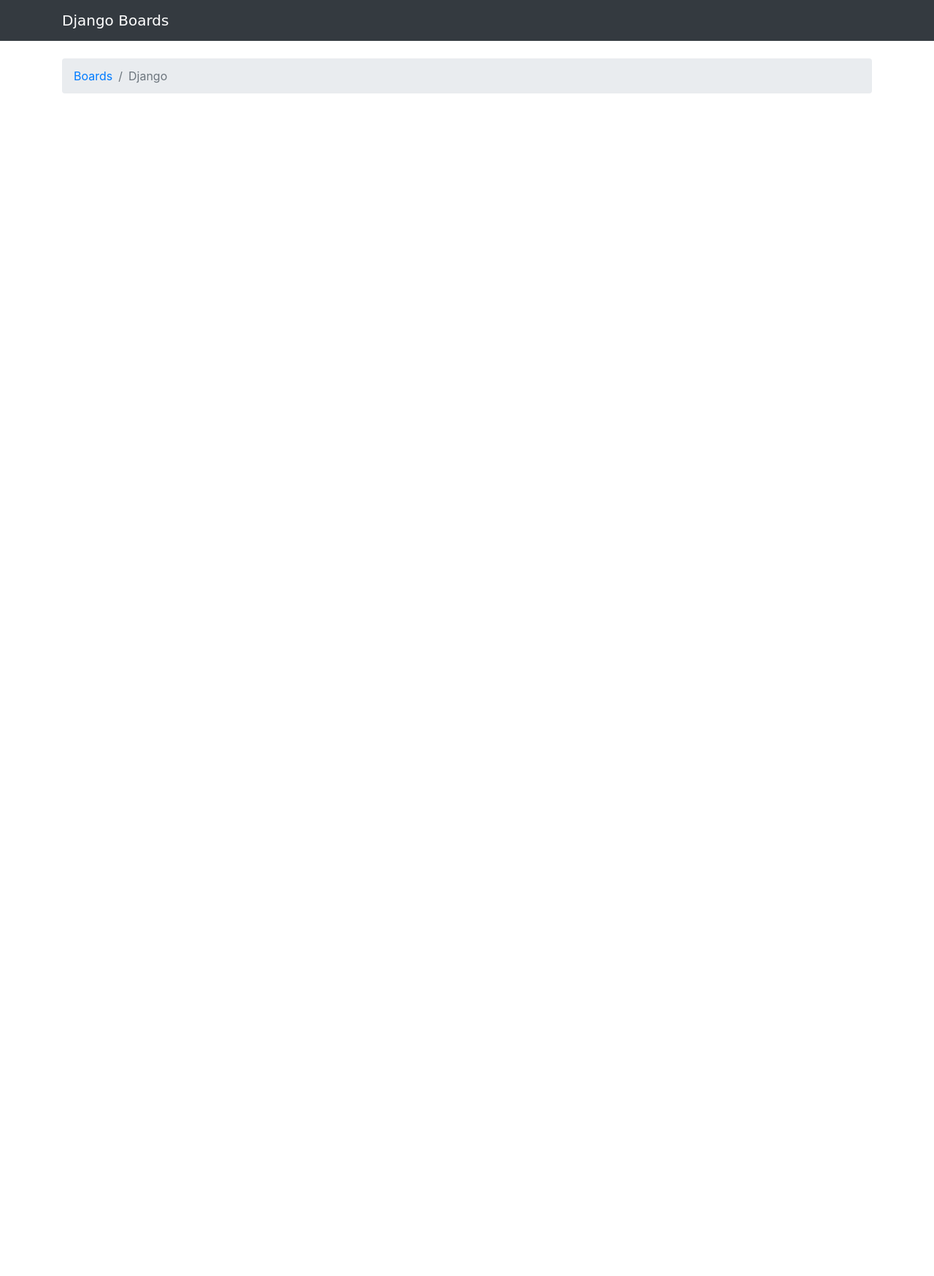
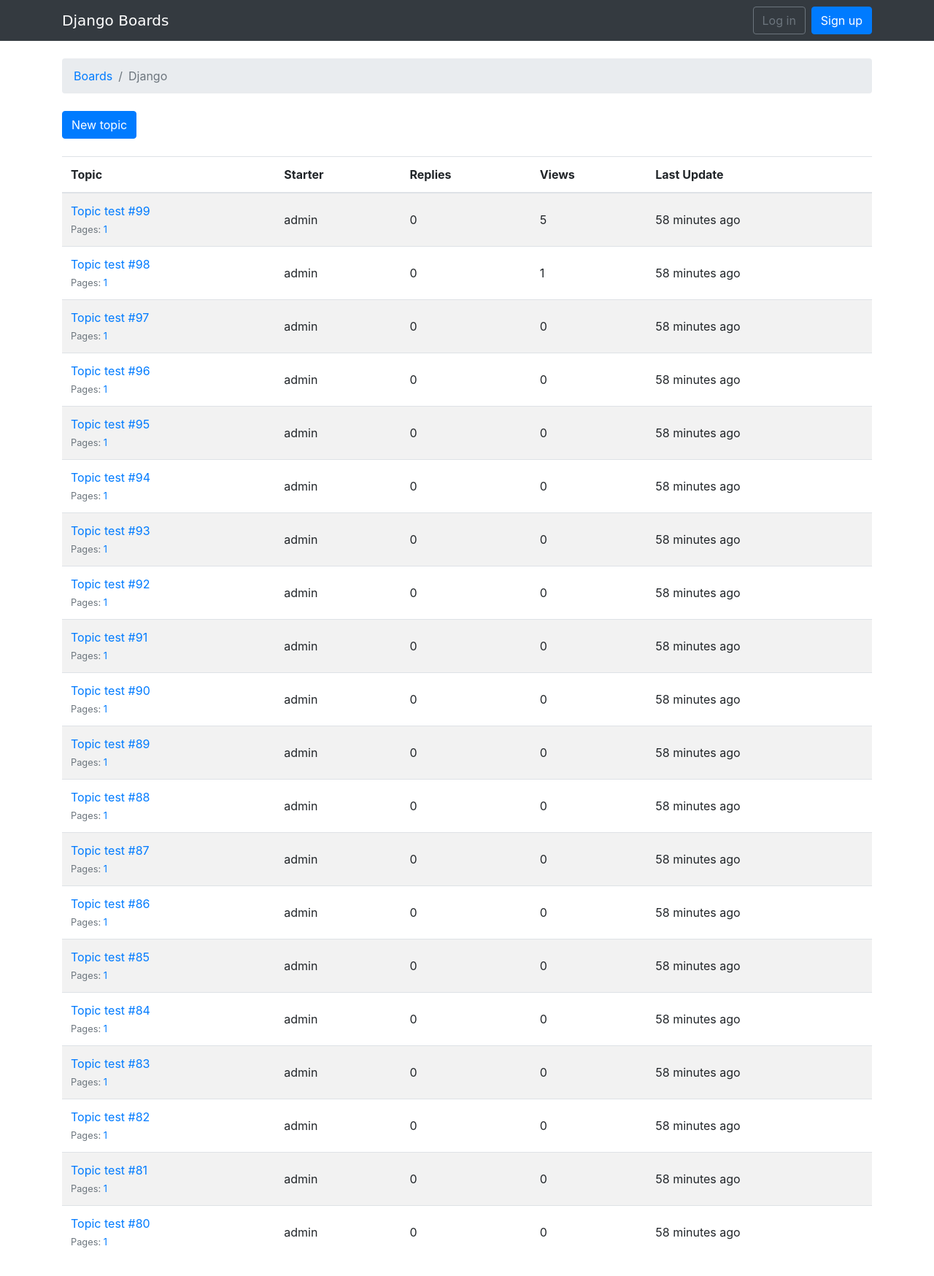
Before and after one commit to zhaoxinjie/myproject, a Django app: page /boards/1/ in a window 1280 px wide. Shown: the whole page at 73% size. Before the commit the page ends 128 px from the top, so only its background shows below. Run offline with Django 3.2, Linux system fonts and the light colour scheme; data comes from the database, SQL or seed files in the repository; both versions use the stored data as it was after the commit; some libraries are stand-ins or nearby versions; some web fonts are replaced.

Commit message:
25修改，除了部署

```diff
--- a/boards/views.py
+++ b/boards/views.py
@@ -1,16 +1,133 @@
-from django.shortcuts import render
-from django.http import Http404
-from .models import Board
+#!/usr/bin/env python
+# encoding: utf-8
+"""
+@version: 1.0
+@author: zhao
+@contact: zhaoxinjie2016@gmail.com
+@software:
+@file: views.py
+@time: 2018/6/25
+"""
+from django.db.models import Count
+from django.contrib.auth.decorators import login_required
+from django.shortcuts import get_object_or_404, redirect, render
+from django.views.generic import UpdateView, ListView
+from django.utils import timezone
+from django.utils.decorators import method_decorator
+from django.urls import reverse
+
+from .forms import NewTopicForm, PostForm
+from .models import Board, Post, Topic
 
 
-def home(request):
-    boards = Board.objects.all()
-    return render(request, 'home.html', {'boards': boards})
+class BoardListView(ListView):
+    model = Board
+    context_object_name = 'boards'
+    template_name = 'home.html'
 
 
-def board_topics(request, pk):
-    try:
-        board = Board.objects.get(pk=pk)
-    except Board.DoesNotExist:
-        raise Http404
-    return render(request, 'topics.html', {'board': board})
+class TopicListView(ListView):
+    model = Topic
+    context_object_name = 'topics'
+    template_name = 'topics.html'
+    paginate_by = 20
+
+    def get_context_data(self, **kwargs):
+        kwargs['board'] = self.board
+        return super().get_context_data(**kwargs)
+
+    def get_queryset(self):
+        self.board = get_object_or_404(Board, pk=self.kwargs.get('pk'))
+        queryset = self.board.topics.order_by('-last_updated').annotate(replies=Count('posts') - 1)
+        return queryset
+
+
+class PostListView(ListView):
+    model = Post
+    context_object_name = 'posts'
+    template_name = 'topic_posts.html'
+    paginate_by = 20
+
+    def get_context_data(self, **kwargs):
+
+        session_key = 'viewed_topic_{}'.format(self.topic.pk)  # <--这里
+        if not self.request.session.get(session_key, False):
+            self.topic.views += 1
+            self.topic.save()
+            self.request.session[session_key] = True           # <--直到这里
+
+        kwargs['topic'] = self.topic
+        return super().get_context_data(**kwargs)
+
+    def get_queryset(self):
+        self.topic = get_object_or_404(Topic, board__pk=self.kwargs.get('pk'), pk=self.kwargs.get('topic_pk'))
+        queryset = self.topic.posts.order_by('created_at')
+        return queryset
+
+
+@login_required
+def new_topic(request, pk):
+    board = get_object_or_404(Board, pk=pk)
+    if request.method == 'POST':
+        form = NewTopicForm(request.POST)
+        if form.is_valid():
+            topic = form.save(commit=False)
+            topic.board = board
+            topic.starter = request.user
+            topic.save()
+            Post.objects.create(
+                message=form.cleaned_data.get('message'),
+                topic=topic,
+                created_by=request.user
+            )
+            return redirect('topic_posts', pk=pk, topic_pk=topic.pk)
+    else:
+        form = NewTopicForm()
+    return render(request, 'new_topic.html', {'board': board, 'form': form})
+
+
+@login_required
+def reply_topic(request, pk, topic_pk):
+    topic = get_object_or_404(Topic, board__pk=pk, pk=topic_pk)
+    if request.method == 'POST':
+        form = PostForm(request.POST)
+        if form.is_valid():
+            post = form.save(commit=False)
+            post.topic = topic
+            post.created_by = request.user
+            post.save()
+
+            topic.last_updated = timezone.now()
+            topic.save()
+
+            topic_url = reverse('topic_posts', kwargs={'pk': pk, 'topic_pk': topic_pk})
+            topic_post_url = '{url}?page={page}#{id}'.format(
+                url=topic_url,
+                id=post.pk,
+                page=topic.get_page_count()
+            )
+
+            return redirect(topic_post_url)
+    else:
+        form = PostForm()
+    return render(request, 'reply_topic.html', {'topic': topic, 'form': form})
+
+
+@method_decorator(login_required, name='dispatch')
+class PostUpdateView(UpdateView):
+    model = Post
+    fields = ('message', )
+    template_name = 'edit_post.html'
+    pk_url_kwarg = 'post_pk'
+    context_object_name = 'post'
+
+    def get_queryset(self):
+        queryset = super().get_queryset()
+        return queryset.filter(created_by=self.request.user)
+
+    def form_valid(self, form):
+        post = form.save(commit=False)
+        post.updated_by = self.request.user
+        post.updated_at = timezone.now()
+        post.save()
+        return redirect('topic_posts', pk=post.topic.board.pk, topic_pk=post.topic.pk)
--- a/myproject/urls.py
+++ b/myproject/urls.py
@@ -13,14 +13,49 @@ Including another URLconf
     1. Import the include() function: from django.urls import include, path
     2. Add a URL to urlpatterns:  path('blog/', include('blog.urls'))
 """
+
+from django.conf.urls import url
 from django.contrib import admin
-from django.urls import path
-from django.conf.urls import url
+from django.contrib.auth import views as auth_views
 
+from accounts import views as accounts_views
 from boards import views
 
+
 urlpatterns = [
-    url(r'^$', views.home, name='home'),
-    url(r'^boards/(?P<pk>\d+)/$', views.board_topics, name='board_topics'),
-    path('admin/', admin.site.urls),
+    url(r'^$', views.BoardListView.as_view(), name='home'),
+    url(r'^signup/$', accounts_views.signup, name='signup'),
+    url(r'^login/$', auth_views.LoginView.as_view(template_name='login.html'), name='login'),
+    url(r'^logout/$', auth_views.LogoutView.as_view(), name='logout'),
+
+    url(r'^reset/$',
+        auth_views.PasswordResetView.as_view(
+            template_name='password_reset.html',
+            email_template_name='password_reset_email.html',
+            subject_template_name='password_reset_subject.txt'
+        ),
+        name='password_reset'),
+    url(r'^reset/done/$',
+        auth_views.PasswordResetDoneView.as_view(template_name='password_reset_done.html'),
+        name='password_reset_done'),
+    url(r'^reset/(?P<uidb64>[0-9A-Za-z_\-]+)/(?P<token>[0-9A-Za-z]{1,13}-[0-9A-Za-z]{1,20})/$',
+        auth_views.PasswordResetConfirmView.as_view(template_name='password_reset_confirm.html'),
+        name='password_reset_confirm'),
+    url(r'^reset/complete/$',
+        auth_views.PasswordResetCompleteView.as_view(template_name='password_reset_complete.html'),
+        name='password_reset_complete'),
+
+    url(r'^settings/password/$', auth_views.PasswordChangeView.as_view(template_name='password_change.html'),
+        name='password_change'),
+    url(r'^settings/password/done/$', auth_views.PasswordChangeDoneView.as_view(template_name='password_change_done.html'),
+        name='password_change_done'),
+
+    url(r'^boards/(?P<pk>\d+)/$', views.TopicListView.as_view(), name='board_topics'),
+    url(r'^boards/(?P<pk>\d+)/new/$', views.new_topic, name='new_topic'),
+    url(r'^boards/(?P<pk>\d+)/topics/(?P<topic_pk>\d+)/$', views.PostListView.as_view(), name='topic_posts'),
+    url(r'^boards/(?P<pk>\d+)/topics/(?P<topic_pk>\d+)/reply/$', views.reply_topic, name='reply_topic'),
+    url(r'^boards/(?P<pk>\d+)/topics/(?P<topic_pk>\d+)/posts/(?P<post_pk>\d+)/edit/$',
+        views.PostUpdateView.as_view(), name='edit_post'),
+    url(r'^settings/account/$', accounts_views.UserUpdateView.as_view(), name='my_account'),
+    url(r'^admin/', admin.site.urls),
 ]
--- a/templates/base.html
+++ b/templates/base.html
@@ -6,13 +6,39 @@
     <link href="https://fonts.googleapis.com/css?family=Peralta" rel="stylesheet">
     <link rel="stylesheet" href="{% static 'css/bootstrap.min.css' %}">
     <link rel="stylesheet" href="{% static 'css/app.css' %}">
-  </head>
+    {% block stylesheet %}{% endblock %}
   </head>
   <body>
+    {% block body %}
 
-    <nav class="navbar navbar-expand-lg navbar-dark bg-dark">
+      <nav class="navbar navbar-expand-sm navbar-dark bg-dark">
         <div class="container">
           <a class="navbar-brand" href="{% url 'home' %}">Django Boards</a>
+          <button class="navbar-toggler" type="button" data-toggle="collapse" data-target="#mainMenu" aria-controls="mainMenu" aria-expanded="false" aria-label="Toggle navigation">
+            <span class="navbar-toggler-icon"></span>
+          </button>
+          <div class="collapse navbar-collapse" id="mainMenu">
+            {% if user.is_authenticated %}
+              <ul class="navbar-nav ml-auto">
+                <li class="nav-item dropdown">
+                  <a class="nav-link dropdown-toggle" href="#" id="userMenu" data-toggle="dropdown" aria-haspopup="true" aria-expanded="false">
+                    {{ user.username }}
+                  </a>
+                  <div class="dropdown-menu dropdown-menu-right" aria-labelledby="userMenu">
+                    <a class="dropdown-item" href="#">My account</a>
+                    <a class="dropdown-item" href="{% url 'password_change' %}">Change password</a>
+                    <div class="dropdown-divider"></div>
+                    <a class="dropdown-item" href="{% url 'logout' %}">Log out</a>
+                  </div>
+                </li>
+              </ul>
+            {% else %}
+              <form class="form-inline ml-auto">
+                <a href="{% url 'login' %}" class="btn btn-outline-secondary">Log in</a>
+                <a href="{% url 'signup' %}" class="btn btn-primary ml-2">Sign up</a>
+              </form>
+            {% endif %}
+          </div>
         </div>
       </nav>
 
@@ -24,5 +50,10 @@
         {% block content %}
         {% endblock %}
       </div>
+    {% endblock body %}
+    <script src="{% static 'js/jquery-3.3.1.min.js' %}"></script>
+    <script src="{% static 'js/popper.min.js' %}"></script>
+    <script src="{% static 'js/bootstrap.min.js' %}"></script>
+  {% block javascript %}{% endblock %}
   </body>
 </html>
--- a/templates/topics.html
+++ b/templates/topics.html
@@ -1,14 +1,58 @@
 {% extends 'base.html' %}
 
+{% load humanize %}
+
 {% block title %}
-  {{ board.name }} - {{ block.super }}
+    {{ board.name }} - {{ block.super }}
 {% endblock %}
 
 {% block breadcrumb %}
-  <li class="breadcrumb-item"><a href="{% url 'home' %}">Boards</a></li>
-  <li class="breadcrumb-item active">{{ board.name }}</li>
+    <li class="breadcrumb-item"><a href="{% url 'home' %}">Boards</a></li>
+    <li class="breadcrumb-item active">{{ board.name }}</li>
 {% endblock %}
 
 {% block content %}
-    <!-- just leaving it empty for now. we will add core here soon. -->
+    <div class="mb-4">
+        <a href="{% url 'new_topic' board.pk %}" class="btn btn-primary">New topic</a>
+    </div>
+
+    <table class="table table-striped mb-4">
+        <thead class="thead-inverse">
+        <tr>
+            <th>Topic</th>
+            <th>Starter</th>
+            <th>Replies</th>
+            <th>Views</th>
+            <th>Last Update</th>
+        </tr>
+        </thead>
+        <tbody>
+        {% for topic in topics %}
+            {% url 'topic_posts' board.pk topic.pk as topic_url %}
+            <tr>
+                <td>
+                    <p class="mb-0">
+                        <a href="{{ topic_url }}">{{ topic.subject }}</a>
+                    </p>
+                    <small class="text-muted">
+                        Pages:
+                        {% for i in topic.get_page_range %}
+                            <a href="{{ topic_url }}?page={{ i }}">{{ i }}</a>
+                        {% endfor %}
+                        {% if topic.has_many_pages %}
+                            ... <a href="{{ topic_url }}?page={{ topic.get_page_count }}">Last Page</a>
+                        {% endif %}
+                    </small>
+                </td>
+                <td class="align-middle">{{ topic.starter.username }}</td>
+                <td class="align-middle">{{ topic.replies }}</td>
+                <td class="align-middle">{{ topic.views }}</td>
+                <td class="align-middle">{{ topic.last_updated|naturaltime }}</td>
+            </tr>
+        {% endfor %}
+        </tbody>
+    </table>
+
+    {% include 'includes/pagination.html' %}
+
 {% endblock %}
```
Also changed, not shown: boards/models.py (+40 -0 lines), boards/tests.py (deleted, +0 -48 lines), boards/tests/test_views.py (added, +133 -0 lines), myproject/settings.py (+14 -8 lines), templates/home.html (+21 -3 lines), db.sqlite3. Lines whose indentation alone changed are shown as unchanged.
